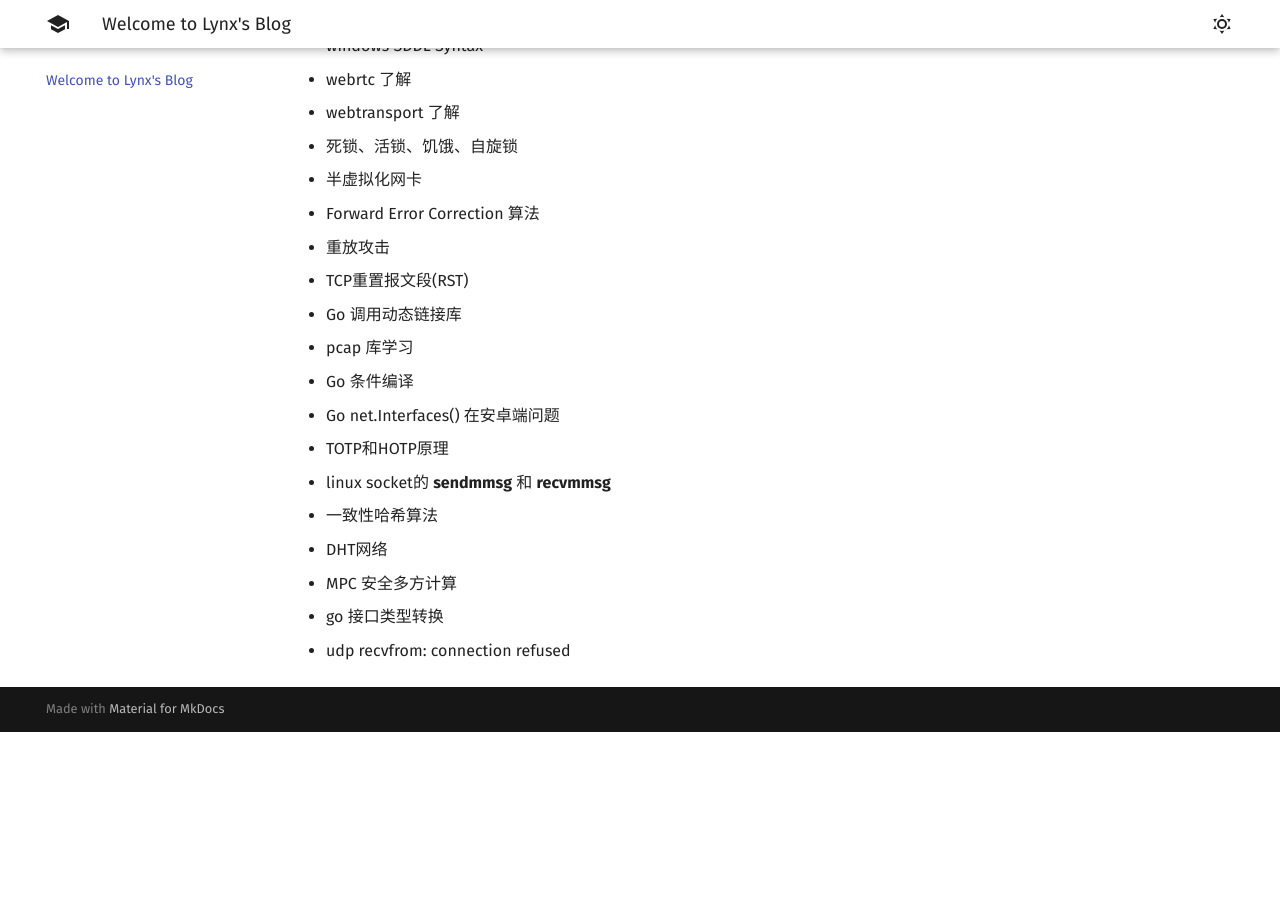
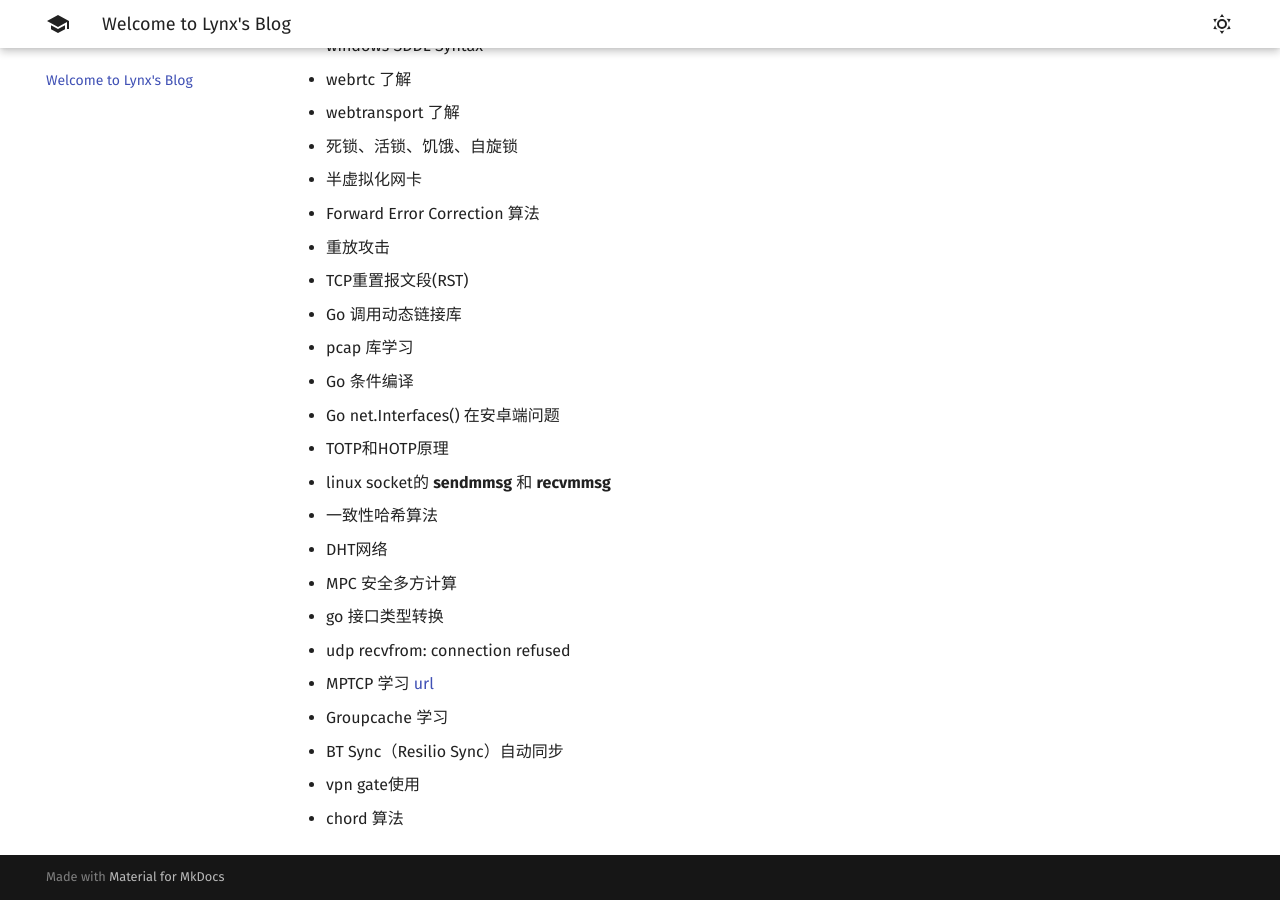
Before and after one commit to 1314liuwei/blog, an MkDocs documentation site: the page built from docs/index.md, in a window 1280 px wide and 900 px high, scrolled down 1077 px. Built offline with MkDocs 1.6.1 and Material for MkDocs 9.7.7, drawn with Linux system fonts in a browser that asks for light colours; before the commit the page ends 1809 px from its top, so only the background shows below that.

Commit message:
2023/07/03 周一

```diff
--- a/docs/index.md
+++ b/docs/index.md
@@ -46,3 +46,8 @@
 - MPC 安全多方计算
 - go 接口类型转换
 - udp  recvfrom: connection refused
+- MPTCP 学习 [url](https://mp.weixin.qq.com/s/aC7omLYJ6Anm9f-8b4qYAg)
+- Groupcache 学习
+- BT Sync（Resilio Sync）自动同步
+- vpn gate使用
+- chord 算法
```
